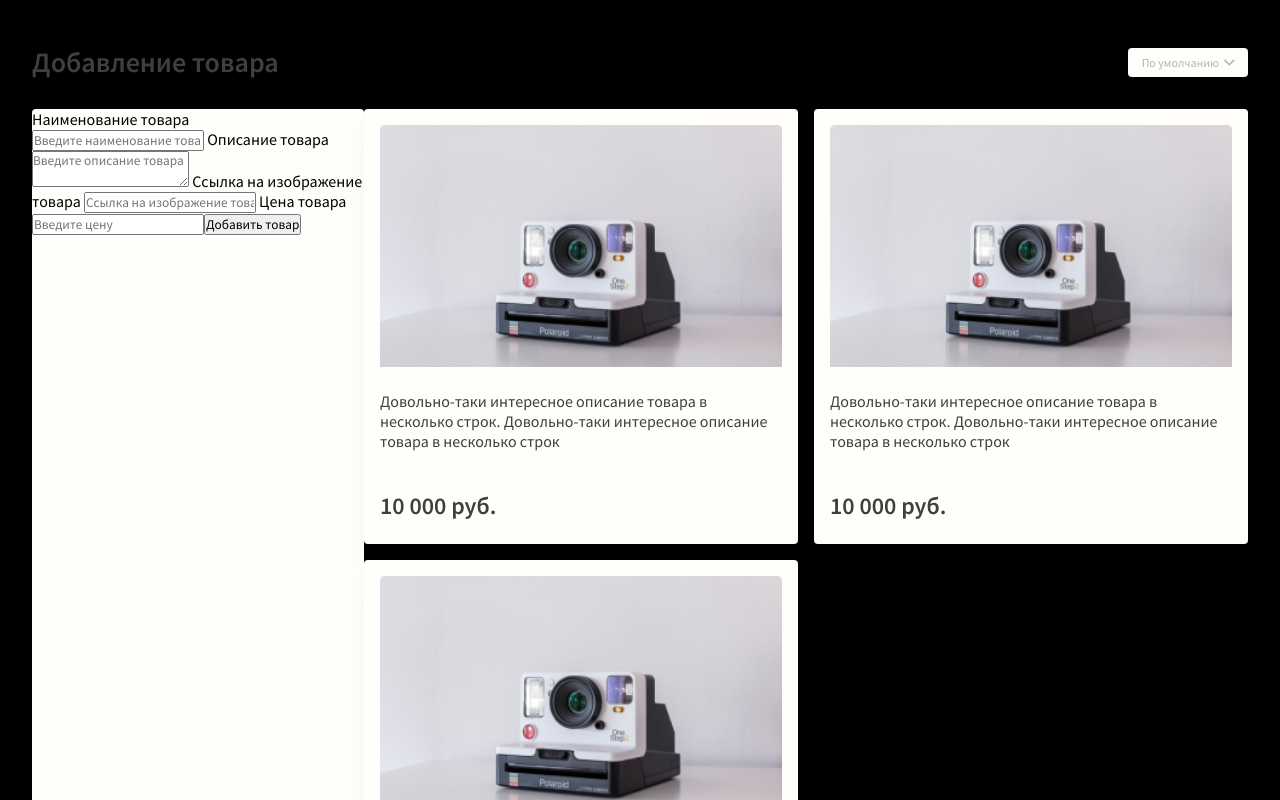
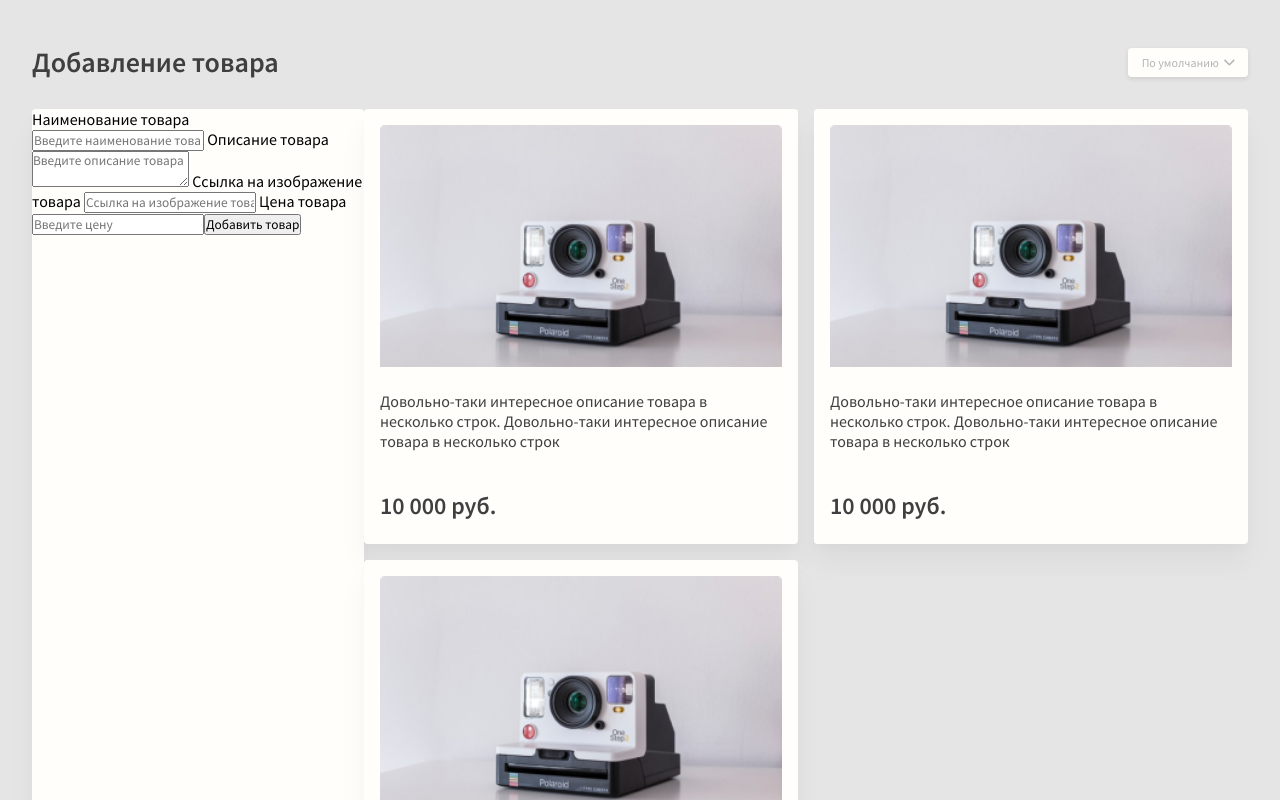
Before and after one commit to kondrashkin-dev/Ida, a Nuxt app: page / in a window 1280 px wide. Shown: the top 800 px of the page. Built offline with nearby package versions, Linux system fonts and the light colour scheme.

Commit message:
Изменил цвет фона, и паддинги контейнера

```diff
--- a/assets/scss/defaults.scss
+++ b/assets/scss/defaults.scss
@@ -10,7 +10,7 @@
 
 .wrapper {
   min-height: 100vh;
-  background: #000;
+  background-color: #e5e5e5;
 }
 
 .btn {
@@ -26,5 +26,8 @@
   max-width: 1376px;
   margin-right: auto;
   margin-left: auto;
-  padding: 2rem;
+  padding: 1rem;
+  @media (min-width: em(576)) {
+    padding: 2rem;
+  }
 }
```
